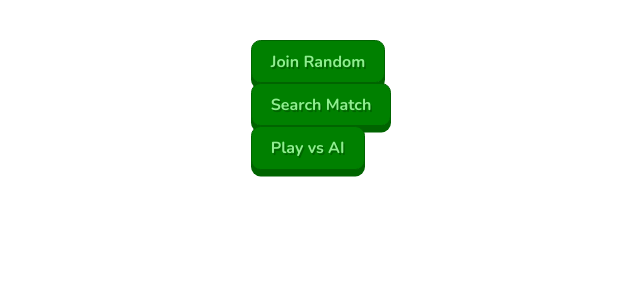
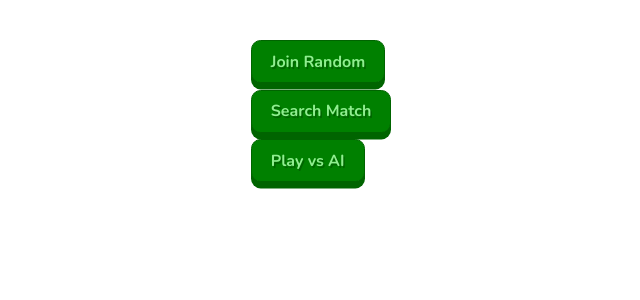
Before and after one commit to Blxee/online-chess, a React (Vite) app in the folder frontend/: page / in a window 1280 px wide. Shown: the top 300 px of the page, without its empty margins (319-959 px from the left). Built offline with nearby package versions, Linux system fonts and the light colour scheme.

Commit message:
Added: margin to button style

```diff
--- a/frontend/src/index.css
+++ b/frontend/src/index.css
@@ -52,6 +52,7 @@ button {
   text-shadow: 0.1em 0.1em 0px darkgreen;
   font-weight: 700;
   padding: 0.6em 1.2em;
+  margin-bottom: 0.4em;
   font-size: 1em;
   font-weight: 700;
   font-family: inherit;
```
